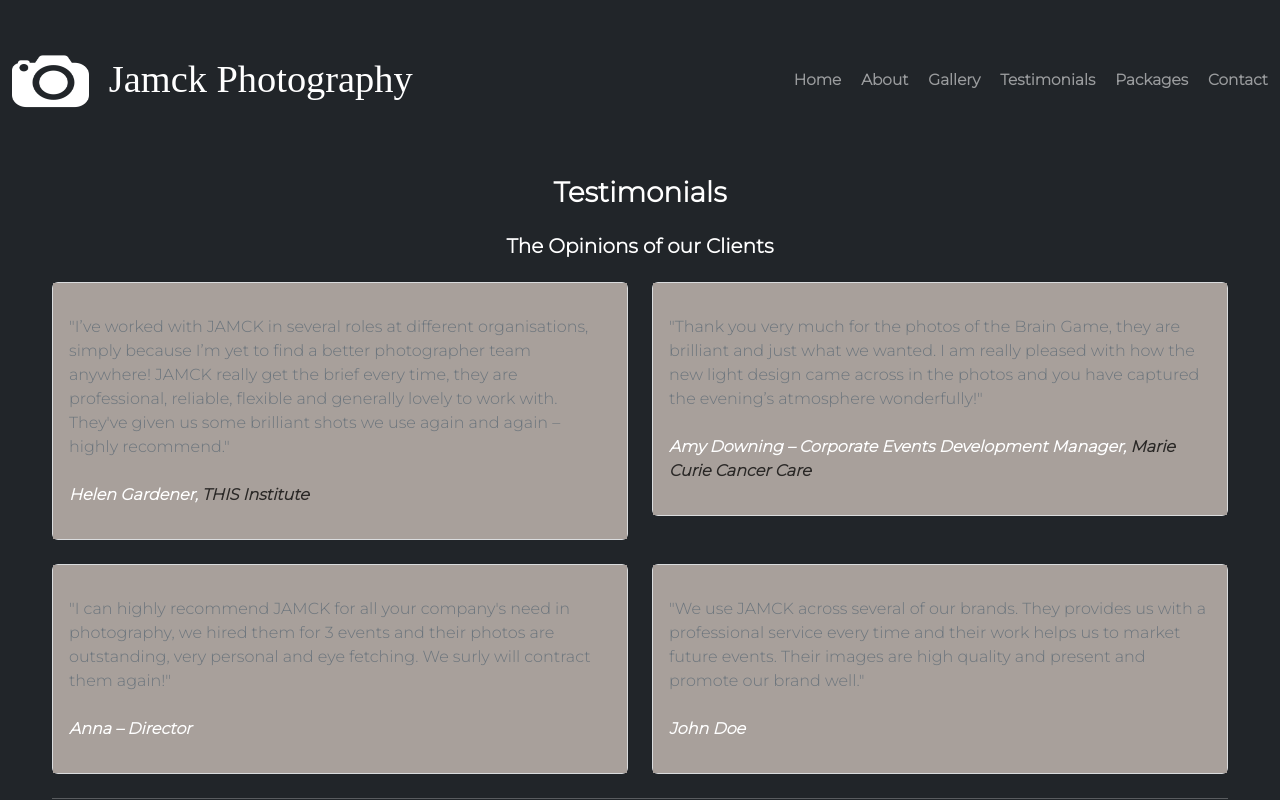
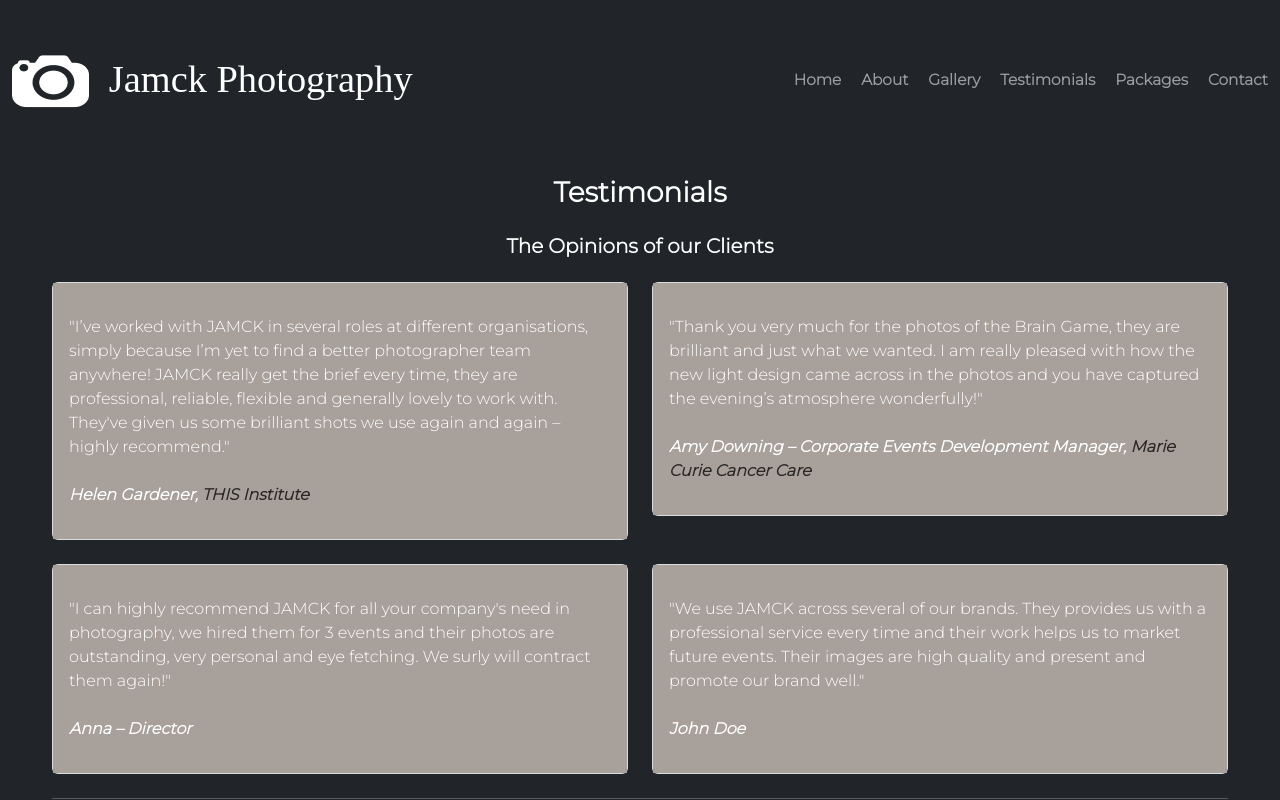
Before and after one commit to ChavesJimmy/TeamProject-Arwa-Katharina-Markus-Christos-Jimmy, an Angular app in the folder photographerWebpage/: page /testimonials in a window 1280 px wide. Shown: the top 800 px of the page. Built offline with nearby package versions, Linux system fonts and the light colour scheme; a web font is replaced by a local one.

Commit message:
removes text-muted from testimonial text

```diff
--- a/photographerWebpage/src/app/testimonials/testimonials.component.html
+++ b/photographerWebpage/src/app/testimonials/testimonials.component.html
@@ -7,7 +7,7 @@
     <div class="col" *ngFor="let testimonial of testimonialsList">
       <div class="card border-secondary border-opacity-25">
         <div class="card-body">
-          <p class="card-text text-muted pt-3">
+          <p class="card-text pt-3">
             "{{ testimonial.description }}"
           </p>
 
```
